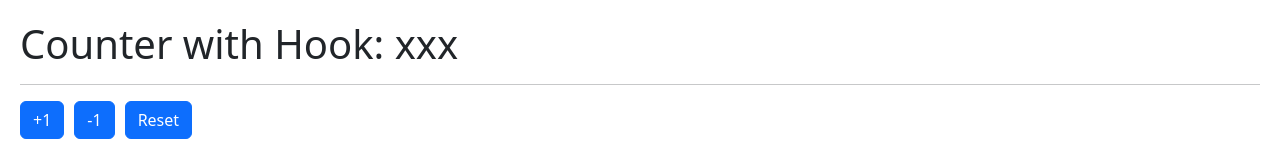
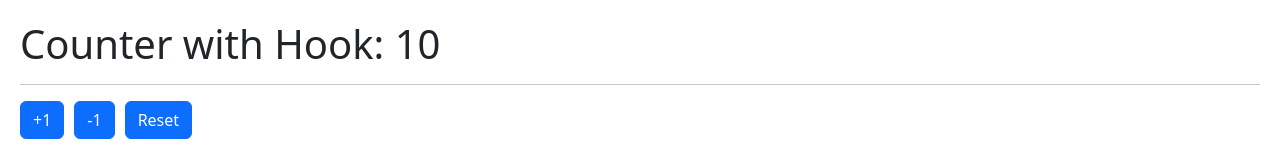
Before and after one commit to marcosbascones/Hook-app, a React (Vite) app: page / in a window 1280 px wide. Shown: the top 160 px of the page. Built offline with nearby package versions, Linux system fonts and the light colour scheme.

Commit message:
Se incorpora JS useCounter en carpeta nueva hooks de src

```diff
--- a/src/01-useState/CounterWithCustomHook.jsx
+++ b/src/01-useState/CounterWithCustomHook.jsx
@@ -1,9 +1,14 @@
 import React from 'react'
+import { useCounter } from '../hooks/useCounter'
 
 export const CounterWithCustomHook = () => {
+
+  const {counter}= useCounter();
+
+
   return (
     <>
-        <h1>Counter with Hook: xxx</h1>
+        <h1>Counter with Hook: {counter}</h1>
         <hr />
         <button className='btn btn-primary'>+1</button>
         <button className='btn btn-primary'>-1</button>
--- /dev/null
+++ b/src/hooks/useCounter.js
@@ -0,0 +1,10 @@
+import { useState } from "react"
+
+export const useCounter = (initialValue=10) => {
+
+    const [counter, setCounter] = useState(initialValue)
+
+    return {
+        counter
+    }
+}
```
